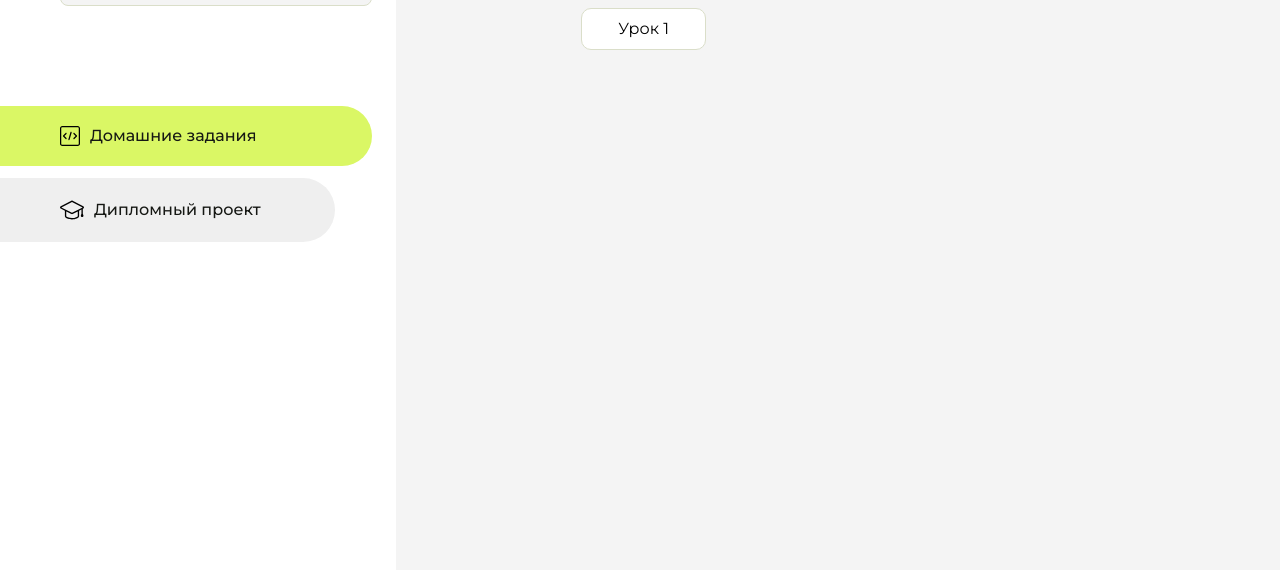
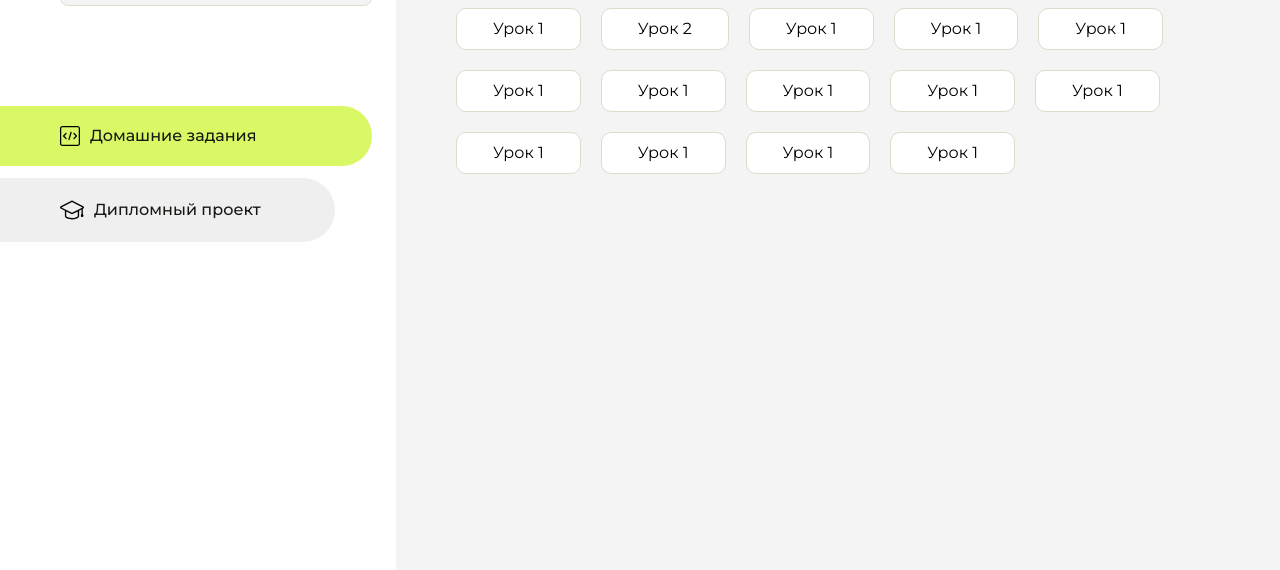
Before and after one commit to timuchin001/homework, a plain HTML site: page index.html in a window 1280 px wide. Shown: the part 230-800 px from the top of the page. Drawn offline with Linux system fonts and the light colour scheme.

Commit message:
Update index.html

```diff
--- a/index.html
+++ b/index.html
@@ -95,6 +95,45 @@
                     <li class="content__list-item">
                         <a href="news/index.html">Урок 1</a>
                     </li>
+                    <li class="content__list-item">
+                        <a href="calendar/index.html">Урок 2</a>
+                    </li>
+                    <li class="content__list-item">
+                        <a href="news/index.html">Урок 1</a>
+                    </li>
+                    <li class="content__list-item">
+                        <a href="news/index.html">Урок 1</a>
+                    </li>
+                    <li class="content__list-item">
+                        <a href="news/index.html">Урок 1</a>
+                    </li>
+                    <li class="content__list-item">
+                        <a href="news/index.html">Урок 1</a>
+                    </li>
+                    <li class="content__list-item">
+                        <a href="news/index.html">Урок 1</a>
+                    </li>
+                    <li class="content__list-item">
+                        <a href="news/index.html">Урок 1</a>
+                    </li>
+                    <li class="content__list-item">
+                        <a href="news/index.html">Урок 1</a>
+                    </li>
+                    <li class="content__list-item">
+                        <a href="news/index.html">Урок 1</a>
+                    </li>
+                    <li class="content__list-item">
+                        <a href="news/index.html">Урок 1</a>
+                    </li>
+                    <li class="content__list-item">
+                        <a href="news/index.html">Урок 1</a>
+                    </li>
+                    <li class="content__list-item">
+                        <a href="news/index.html">Урок 1</a>
+                    </li>
+                    <li class="content__list-item">
+                        <a href="news/index.html">Урок 1</a>
+                    </li>
                 </ul>
             </div>
             <div class="content__block hidden" id="diplomBlock">
```
